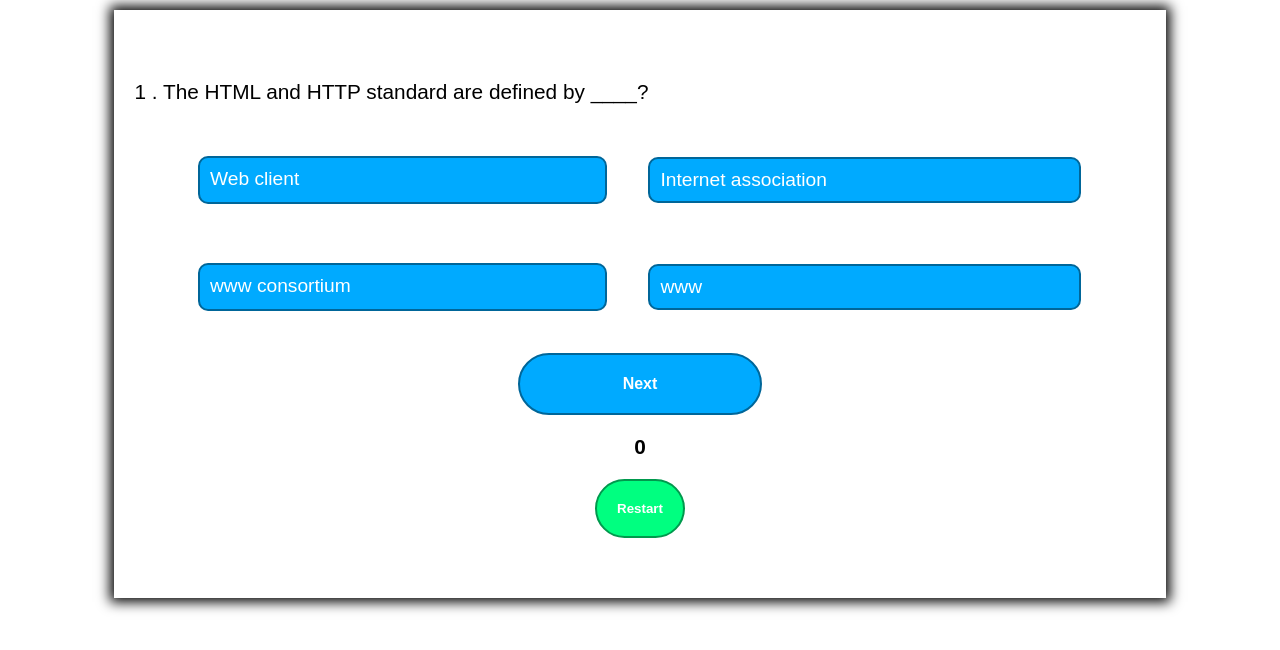
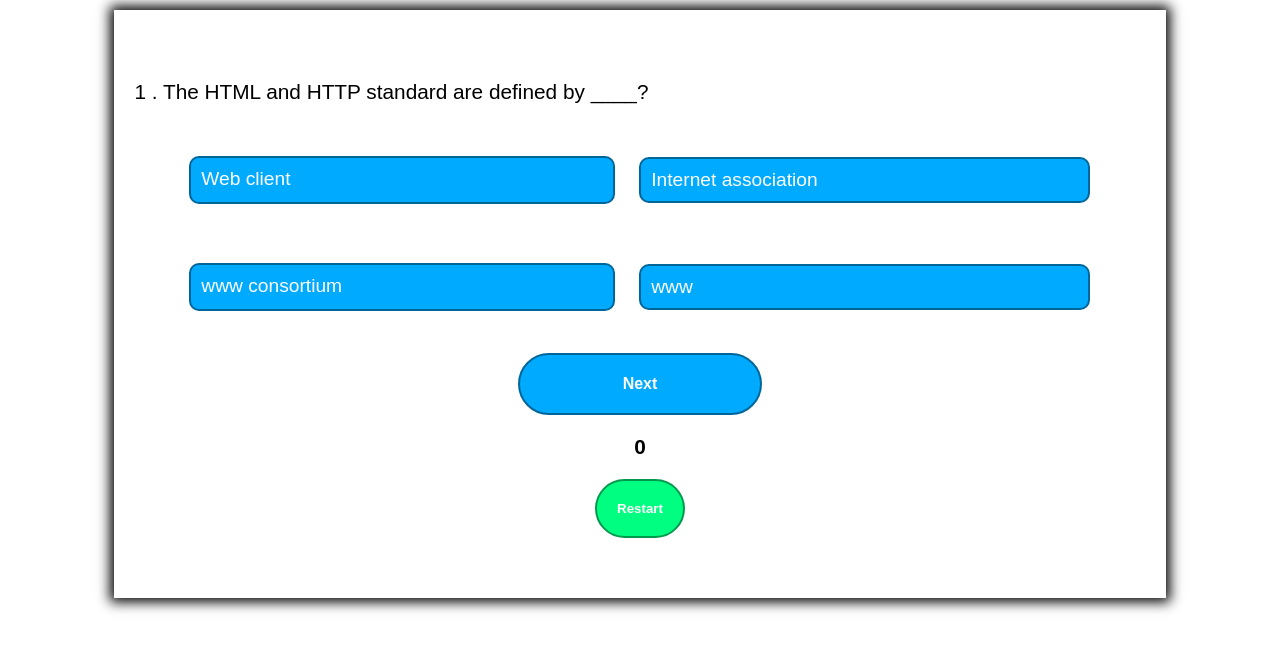
Before and after one commit to AbeebPro/scholarquiz, a plain HTML site: page index.html in a window 1280 px wide. Drawn offline with Linux system fonts and the light colour scheme.

Commit message:
Update styles.css

```diff
--- a/styles.css
+++ b/styles.css
@@ -26,7 +26,7 @@ body{
 }
 
 .options > div{
-	margin: 5% 3%;
+	margin: 5% 1%;
 	padding: 10px;
 	border: 2px solid hsl(200, 100%, 30%);
 	background-color: hsl(200, 100%, 50%);
```
